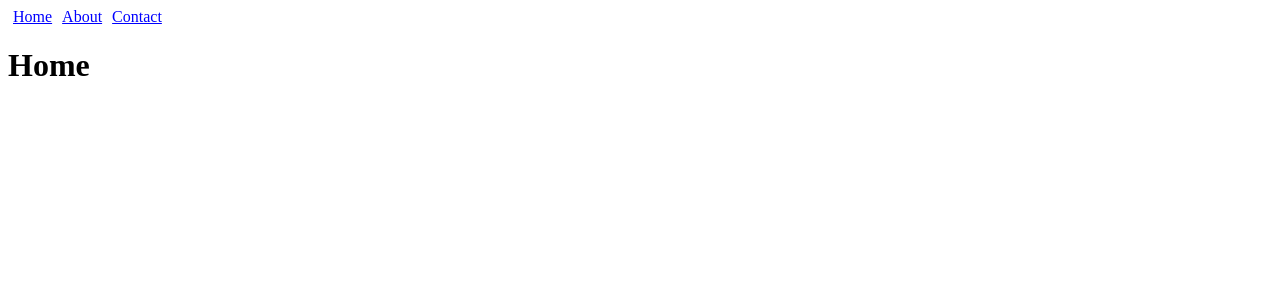
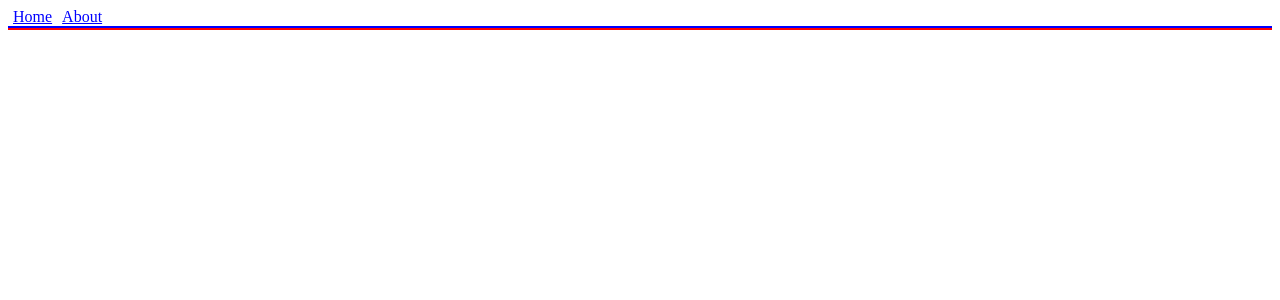
Before and after one commit to PRbsas/react-router-4, a React (Create React App) app: page / in a window 1280 px wide. Shown: the top 300 px of the page. Built offline with nearby package versions, Linux system fonts and the light colour scheme; the HTML template or start-up script is replaced by a standard one.

Commit message:
Render Multiple Components for the same route

```diff
--- a/src/App.js
+++ b/src/App.js
@@ -84,14 +84,14 @@ export default App;*/
 
 //Render Catch-All Routes with Switch Component
 
-const Links = () =>
+/*const Links = () =>
 	<nav>
 		<Link to='/'>Home</Link>
 		<Link to='/about'>About</Link>
 		<Link to='/contact'>Contact</Link>
 	</nav>
 
-	class App extends Component {
+  class App extends Component {
 		render() {
 			return (
 				<Router>
@@ -108,4 +108,48 @@ const Links = () =>
 		}
 	}
 
+	export default App;*/
+
+
+
+//Render Multiple Components for the same route
+
+const Links = () =>
+	<nav>
+		<Link to='/home'>Home</Link>
+		<Link to='/about'>About</Link>
+	</nav>
+
+const Header = () => (
+	<div className='header'>
+		<Route
+			path='/:page'
+			render={({match}) => (
+				<h1>{match.params.page} Header</h1>
+			)} />
+	</div>
+)
+
+const Content = () => (
+	<div className='content'>
+		<Route
+			path='/:page'
+			render={({match}) => (
+				<h1>{match.params.page} Content</h1>
+			)} />
+	</div>
+)
+
+const App = (props) => (
+	<Router>
+		<div>
+			<Links />
+			<Header />
+			<Content />
+		</div>
+	</Router>
+)
+
+
+
 	export default App;
```
